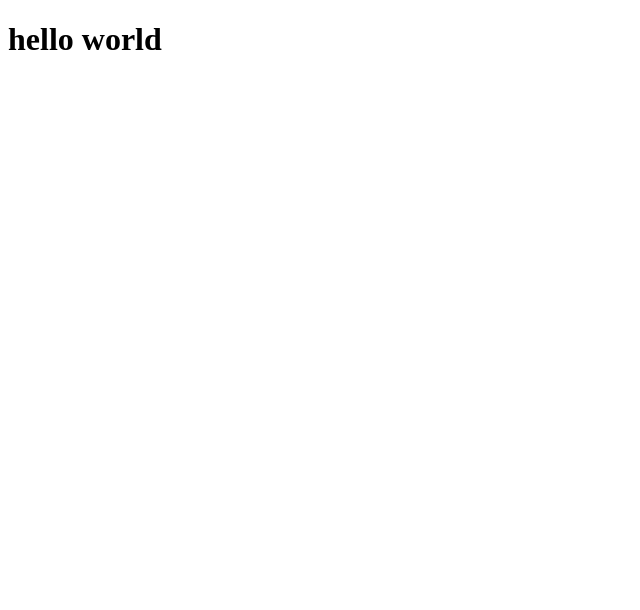
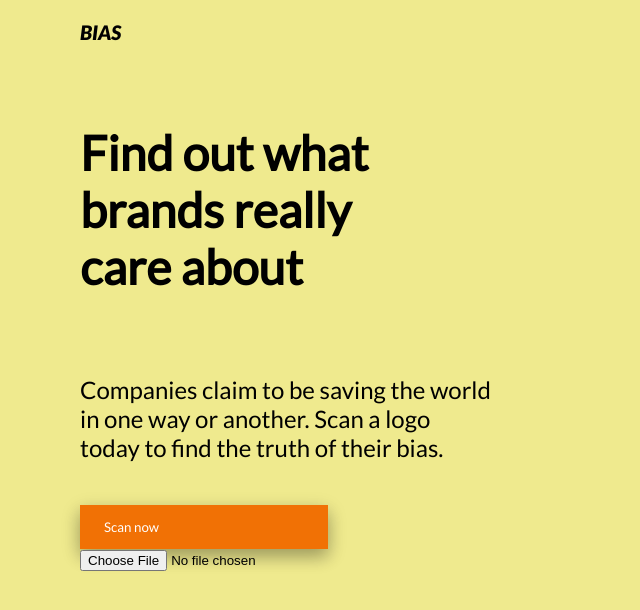
Before and after one commit to michaelhtleung/biased, a plain HTML site: page index.html in a window 1280 px wide. Shown: the whole page, without its empty margins (0-640 px from the left). Drawn offline with Linux system fonts and the light colour scheme.

Commit message:
intial commit

```diff
--- a/index.html
+++ b/index.html
@@ -1,11 +1,17 @@
 <!DOCTYPE html>
 <html lang="en">
 <head>
-    <meta charset="UTF-8">
-    <title>Title</title>
-    <h1>hello world</h1>
+  <meta charset="UTF-8">
+  <title>Bias</title>
+  <link rel="stylesheet" type="text/css" href="style.css">
+  <link href="https://fonts.googleapis.com/css?family=Lato:400,900i&display=swap" rel="stylesheet">
 </head>
 <body>
-
+  <p class="title">BIAS</p>
+  <h1>Find out what <br>brands really <br>care about</h1>
+  <p>Companies claim to be saving the world in one way or another. Scan a logo today to find the truth of their bias.</p>
+  <br>
+  <a href="results.html"><button>Scan now</button></a>
+  <input type="file" accept="image/*;capture=camera">
 </body>
 </html>
--- /dev/null
+++ b/style.css
@@ -0,0 +1,36 @@
+body {
+  background-color: #EFEA8E;
+  max-width: 414px;
+  font-family: 'Lato', sans-serif;
+  margin: auto 80px;
+}
+
+h1{
+  margin: 80px auto;
+  font-size: 48px;
+}
+
+p {
+  font-size: 24px;
+}
+
+.title{
+  font-size: 20px;
+  font-weight: 900;
+  font-style: italic;
+}
+
+button {
+  background-color: #F17105;
+  text-align: left;
+  border: none;
+  padding: 14px 24px;
+  width: 60%;
+  color: white;
+  box-shadow: 0 8px 16px 0 rgba(0,0,0,0.2), 0 6px 20px 0 rgba(0,0,0,0.19);
+  font-family: 'Lato', sans-serif;
+}
+
+button:hover {
+  cursor: pointer;
+}
```
Also changed, not shown: results.html (added, +13 -0 lines).
